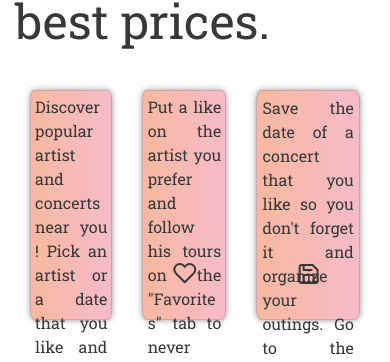
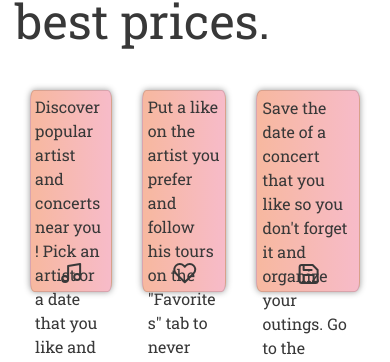
Before and after one commit to RCASTIEN/projet-concert-MEL, a React (Create React App) app in the folder wildtickets/: page / in a window 390 px wide. Shown: the part 241-603 px from the top of the page. Built offline with nearby package versions, Linux system fonts and the light colour scheme; no server answers.

Commit message:
responsive issue

```diff
--- a/wildtickets/src/App.js
+++ b/wildtickets/src/App.js
@@ -9,7 +9,7 @@ import {
 } from 'reactstrap';
 
 // Icons
-import { Save, Heart } from 'react-feather';
+import { Save, Heart, Music } from 'react-feather';
 
 import Header from './components/Header';
 import Footer from './components/Footer'
@@ -47,13 +47,15 @@ class App extends Component {
                   <Card className="cardThree">
                     <CardText className="textColumn">Discover popular artist and concerts near you !
   Pick an artist or a date that you like and have a wonderful evening.
-                  </CardText>
+                    </CardText>
+                    <Music className="disk-card" />
                   </Card>
                 </Col>
                 <Col>
                   <Card className="cardThree">
                     <CardText className="textColumn">Put a like on the artist you prefer
-and follow his tours on the "Favorites" tab to  never miss any concert near you.</CardText>
+and follow his tours on the "Favorites" tab to  never miss any concert near you.
+                    </CardText>
                     <Heart className="disk-card" />
                   </Card>
                 </Col>
@@ -62,7 +64,7 @@ and follow his tours on the "Favorites" tab to  never miss any concert near you.
                     <CardText className="textColumn">Save the date of a concert that you like
   so you don't forget it and organize your outings. Go to the "Favorite" tab to find opportunities for a good time.
                   </CardText>
-                    <Save className="disk-card" />
+                  <Save className="disk-card" />
                   </Card>
                 </Col>
               </Row>
--- a/wildtickets/src/components/HorizontalCard.jsx
+++ b/wildtickets/src/components/HorizontalCard.jsx
@@ -17,7 +17,7 @@ const formatDate = (paramDate) => {
     setDate = setDate.replace(regex, '');
     regex = /-/g;
     return setDate = setDate.replace(regex, '/');
-  }
+}
 
 class HorizontalCard extends React.Component {
     render() {
@@ -25,13 +25,13 @@ class HorizontalCard extends React.Component {
         return (
 
             <div className="grid__item horizontalCard">
-                <Card>
-                    <Row>
+                <Row>
+                    <Card>
                         <Col>
                             <CardBody className="horizontal-text-card-left">
                                 <CardTitle>
                                     <h4 className="ellips-title">{name}</h4>
-                                        <p class="text-muted">{venue}-{formatDate(date)}</p>
+                                    <p className="text-muted">{venue}-{formatDate(date)}</p>
                                 </CardTitle>
                                 <Save className="heart-little-card" />
                                 <Button className="horizontal-discover-btn">DISCOVER</Button>
@@ -47,8 +47,8 @@ class HorizontalCard extends React.Component {
                                 }} src={"https://images.sk-static.com/images/media/profile_images/artists/" + avatar + "/huge_avatar"} alt={avatar} />
                             </div>
                         </Col>
-                    </Row>
-                </Card>
+                    </Card>
+                </Row>
             </div>
 
         )
--- a/wildtickets/src/styles/Home.css
+++ b/wildtickets/src/styles/Home.css
@@ -29,13 +29,12 @@ a:hover {
     align-items: stretch;
     box-shadow: 0 0 6px 0px #999999;
     background-image: linear-gradient(to right, rgb(247, 184, 159), rgb(247, 187, 201));
-    height: 230px;
+    height: 100%;
     padding: 5%;
     border-radius: 5%;
 }
 .textColumn{
     height: 150px;
-    text-align: justify;
 }
 .disk-card{
     width: 100%;
```
